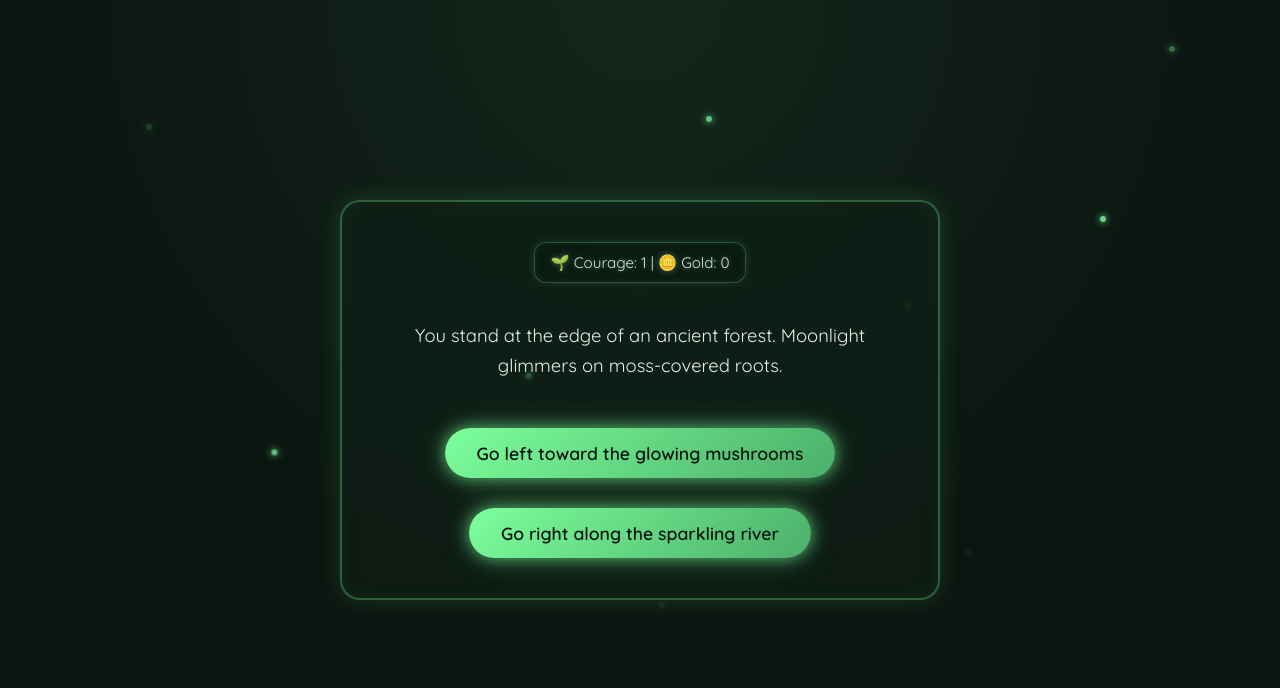
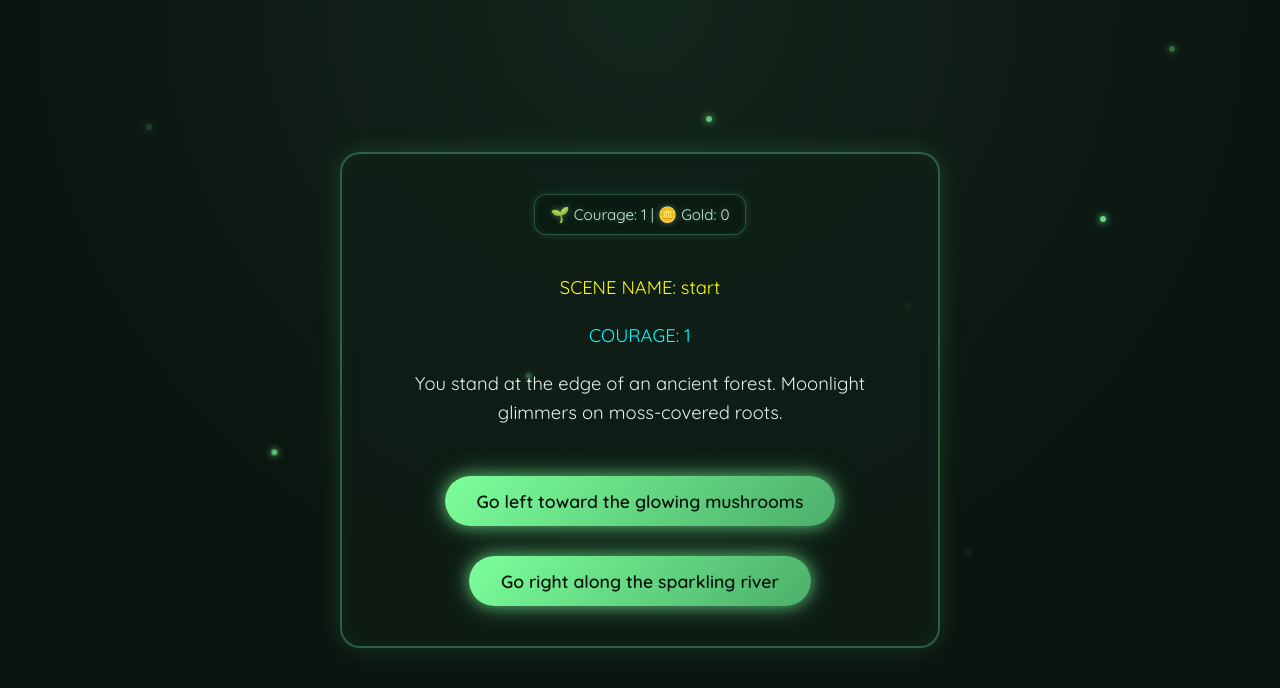
Before and after one commit to rachelmcdonald/Adventure-Game, a Flask app: page /game in a window 1280 px wide. Shown: the top 688 px of the page. Run offline with Flask 3, Linux system fonts and the light colour scheme.

Commit message:
Debugging: few tweaks to help resolve button rendering on page

```diff
--- a/app.py
+++ b/app.py
@@ -9,6 +9,12 @@ def home():
 
 @app.route('/game', methods=['GET', 'POST'])
 def game():
+
+    if request.method == 'POST':
+        choice = request.form.get('choice')
+        session['scene'] = choice
+        return redirect(url_for('game'))
+
     if 'gold' not in session:
         session['gold'] = 0
         session['courage'] = 1
@@ -91,7 +97,7 @@ def game():
         session['courage'] -= 1
 
         scene_text = (
-            "The wizard senses your hesitation."
+            "The wizard senses your hesitation. "
             "The forest grows colder around you."
         )
         options = [('continue', 'Push forward uneasily')]
@@ -117,12 +123,7 @@ def game():
         session.clear()
         return redirect(url_for('game'))
 
-    if request.method == 'POST':
-        choice = request.form.get('choice')
-        session['scene'] = choice
-        return redirect(url_for('game'))
-
-    return render_template('game.html', scene=scene_text, options=options)
+    return render_template('game.html', scene_text=scene_text, scene_name=scene, options=options)
 
 
 if __name__ == '__main__':
--- a/static/css/style.css
+++ b/static/css/style.css
@@ -315,6 +315,17 @@ p {
 }
 
 .dialogue-box.angry {
+    margin: 15px auto;
+    padding: 15px 20px;
+    width: 60%;
+    background: rgba(0, 40, 20, 0.8);
+    border-radius: 12px;
+    font-size: 1.1rem;
+    display: flex;
+    flex-direction: column;
+    align-items: stretch;
+    justify-content: flex-start;
+    min-height: 120px;
     border-color: #ff5c5c;
     box-shadow: 0 0 12px #ff5c5c;
     color: #ffdede;
--- a/templates/game.html
+++ b/templates/game.html
@@ -25,25 +25,31 @@
             🪙 Gold: {{ session.gold }}
             {% if session.blessing %}| ✨ Blessed{% endif %}
         </div>
+        <p style="color:yellow;">
+            SCENE NAME: {{ scene_name }}
+            </p>
+            <p style="color:cyan;">
+            COURAGE: {{ session.courage }}
+        </p>
 
-        {% if scene %}
-            <p class="scene-text">{{ scene }}</p>
+        {% if scene_text %}
+            <p class="scene-text">{{ scene_text }}</p>
         {% else %}
             <p class="scene-text">Your adventure awaits! Press begin to start.</p>
         {% endif %}
 
-        {% if 'fairy' in session.scene %}
+        {% if 'fairy' in scene_name %}
             <div class="character-area">
                 <div class="fairy-wrapper
-                    {% if session.scene == 'fairy_help' %} blessed {% endif %}
-                    {% if session.scene == 'fairy_ignore' %} offended {% endif %}
+                    {% if scene_name == 'fairy_help' %} blessed {% endif %}
+                    {% if scene_name == 'fairy_ignore' %} offended {% endif %}
                 ">
-                    <img src="{{ url_for('static', filename='images/fairy.png') }}" class="fairy-sprite {% if session.scene == 'left' %}bob{% else %}sway{% endif %}" alt="Forest Fairy"/>
+                    <img src="{{ url_for('static', filename='images/fairy.png') }}" class="fairy-sprite {% if scene_name == 'left' %}bob{% else %}sway{% endif %}" alt="Forest Fairy"/>
 
                     <div class="sparkles"></div>
                 </div>
 
-                {% if session.scene == 'fairy_help' %}
+                {% if scene_name == 'fairy_help' %}
                     <div class="dialogue-box">
                         <span class="typewriter">
                             ✨ "Hello traveler… I am Luma of the Moss. May this light guide you."
@@ -57,7 +63,7 @@
                             {% endfor %}
                         </form>
                     </div>
-                {% elif session.scene == 'fairy_ignore' %}
+                {% elif scene_name == 'fairy_ignore' %}
                     <div class="dialogue-box angry">
                         <span class="typewriter">
                             "...The forest remembers those who walk without kindness."
@@ -75,17 +81,17 @@
             </div>
         {% endif %}
 
-        {% if 'wizard' in session.scene or session.scene == 'right' %}
+        {% if 'wizard' in scene_name or scene_name == 'right' %}
             <div class="character-area">
                 <div class="wizard-wrapper
-                    {% if session.scene == 'wizard_talk' %} blessed {% endif %}
-                    {% if session.scene == 'wizard_pass' %} offended {% endif %}
+                    {% if scene_name == 'wizard_talk' %} blessed {% endif %}
+                    {% if scene_name == 'wizard_pass' %} offended {% endif %}
                 ">
                     <img src="{{ url_for('static', filename='images/wizard.png') }}" class="wizard-sprite">
 
                     <div class="wizard-sparkles"></div>
                 </div>
-                    {% if session.scene == 'wizard_talk' %}
+                    {% if scene_name == 'wizard_talk' %}
 
                         <div class="dialogue-box">
                             <span class="typewriter">
@@ -101,7 +107,7 @@
                             </form>
                         </div>
 
-                    {% elif session.scene == 'wizard_pass' %}
+                    {% elif scene_name == 'wizard_pass' %}
                         <div class="dialogue-box angry">
                             <span class="typewriter">
                                 "Sneaking through ancient woods is rarely wise."
@@ -119,7 +125,7 @@
             </div>
         {% endif %}
 
-        {% set in_dialogue = session.scene in ['fairy_help', 'fairy_ignore', 'wizard_talk', 'wizard_pass'] %}
+        {% set in_dialogue = scene_name in ['fairy_help', 'fairy_ignore', 'wizard_talk', 'wizard_pass'] %}
 
         {% if not in_dialogue %}
             <form action="{{ url_for('game') }}" method="post" class="choices">
```
